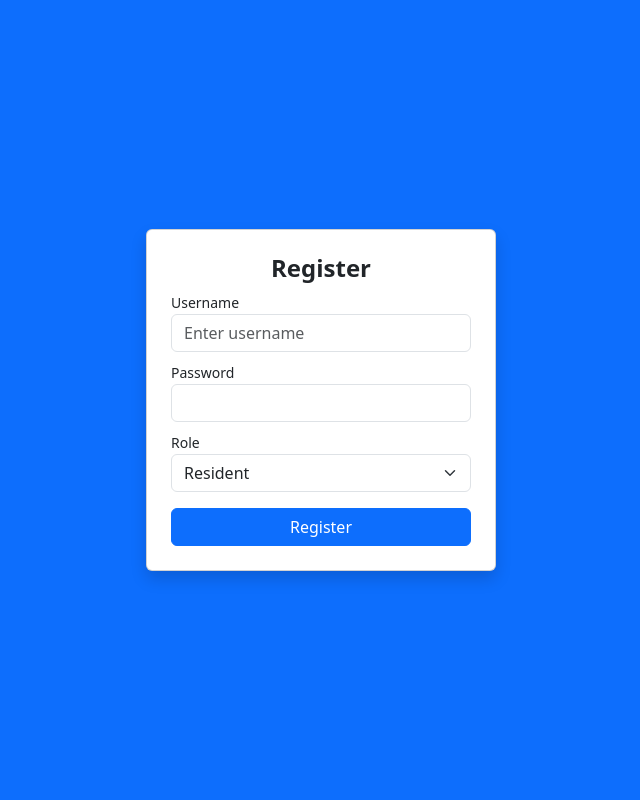
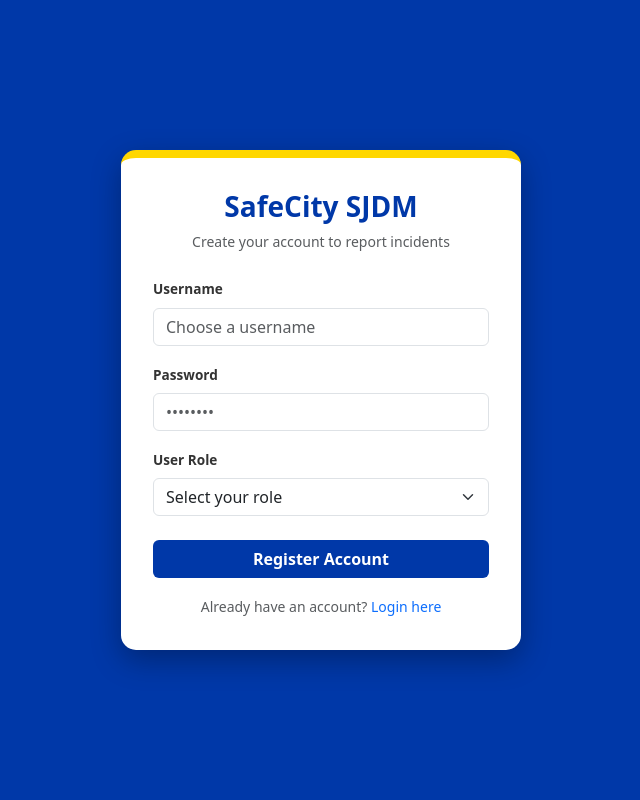
Before and after one commit to rframos/crime-reporting-system, a Flask app: page /register in a window 1280 px wide. Shown: the whole page, without its empty margins (319-959 px from the left). Run offline with Flask 3, Linux system fonts and the light colour scheme.

Commit message:
Update register.html

```diff
--- a/templates/register.html
+++ b/templates/register.html
@@ -1,32 +1,92 @@
 <!DOCTYPE html>
-<html>
+<html lang="en">
 <head>
-    <title>SafeCity SJDM | Register</title>
+    <meta charset="UTF-8">
+    <meta name="viewport" content="width=device-width, initial-scale=1.0">
+    <title>SafeCity SJDM | Register Account</title>
     <link href="https://cdn.jsdelivr.net/npm/bootstrap@5.3.0/dist/css/bootstrap.min.css" rel="stylesheet">
+    <style>
+        body {
+            background-color: #0038A8; /* SJDM Blue */
+            height: 100vh;
+            display: flex;
+            align-items: center;
+            justify-content: center;
+        }
+        .register-card {
+            background: white;
+            padding: 2rem;
+            border-radius: 15px;
+            box-shadow: 0 10px 30px rgba(0,0,0,0.3);
+            width: 100%;
+            max-width: 400px;
+            border-top: 8px solid #FFD700; /* SJDM Yellow */
+        }
+        .btn-sjdm {
+            background-color: #0038A8;
+            color: white;
+            font-weight: bold;
+        }
+        .btn-sjdm:hover {
+            background-color: #002a7a;
+            color: #FFD700;
+        }
+        .form-label {
+            font-weight: 600;
+            font-size: 0.85rem;
+            color: #333;
+        }
+    </style>
 </head>
-<body class="bg-primary d-flex align-items-center" style="height: 100vh;">
-    <div class="card mx-auto p-4 shadow" style="width: 350px;">
-        <h4 class="text-center fw-bold">Register</h4>
-        <form id="regForm">
-            <label class="small">Username</label>
-            <input type="text" name="username" class="form-control mb-2" placeholder="Enter username" required>
-            <label class="small">Password</label>
-            <input type="password" name="password" class="form-control mb-2" required>
-            <label class="small">Role</label>
-            <select name="role" class="form-select mb-3">
-                <option value="Resident">Resident</option>
-                <option value="Barangay">Barangay Official</option>
-                <option value="Admin">Admin</option>
-            </select>
-            <button class="btn btn-primary w-100">Register</button>
+<body>
+
+    <div class="register-card">
+        <div class="text-center mb-4">
+            <h3 class="fw-bold" style="color: #0038A8;">SafeCity SJDM</h3>
+            <p class="text-muted small">Create your account to report incidents</p>
+        </div>
+
+        {% with messages = get_flashed_messages(with_categories=true) %}
+          {% if messages %}
+            {% for category, message in messages %}
+              <div class="alert alert-{{ category }} alert-dismissible fade show" role="alert">
+                {{ message }}
+                <button type="button" class="btn-close" data-bs-dismiss="alert" aria-label="Close"></button>
+              </div>
+            {% endfor %}
+          {% endif %}
+        {% endwith %}
+
+        <form action="/api/register" method="POST">
+            <div class="mb-3">
+                <label class="form-label">Username</label>
+                <input type="text" name="username" class="form-control" placeholder="Choose a username" required>
+            </div>
+
+            <div class="mb-3">
+                <label class="form-label">Password</label>
+                <input type="password" name="password" class="form-control" placeholder="••••••••" required>
+            </div>
+
+            <div class="mb-4">
+                <label class="form-label">User Role</label>
+                <select name="role" class="form-select" required>
+                    <option value="" selected disabled>Select your role</option>
+                    <option value="Resident">Resident</option>
+                    <option value="Police Officer">Police Officer</option>
+                    <option value="Barangay Official">Barangay Official</option>
+                    <option value="Admin">Admin</option>
+                </select>
+            </div>
+
+            <button type="submit" class="btn btn-sjdm w-100 mb-3">Register Account</button>
+
+            <div class="text-center">
+                <small class="text-muted">Already have an account? <a href="/login" class="text-decoration-none">Login here</a></small>
+            </div>
         </form>
     </div>
-    <script>
-        document.getElementById('regForm').onsubmit = async (e) => {
-            e.preventDefault();
-            const res = await fetch('/api/register', {method:'POST', body: new FormData(e.target)});
-            if(res.ok) window.location.href = '/login';
-        };
-    </script>
+
+    <script src="https://cdn.jsdelivr.net/npm/bootstrap@5.3.0/dist/js/bootstrap.bundle.min.js"></script>
 </body>
 </html>
```
